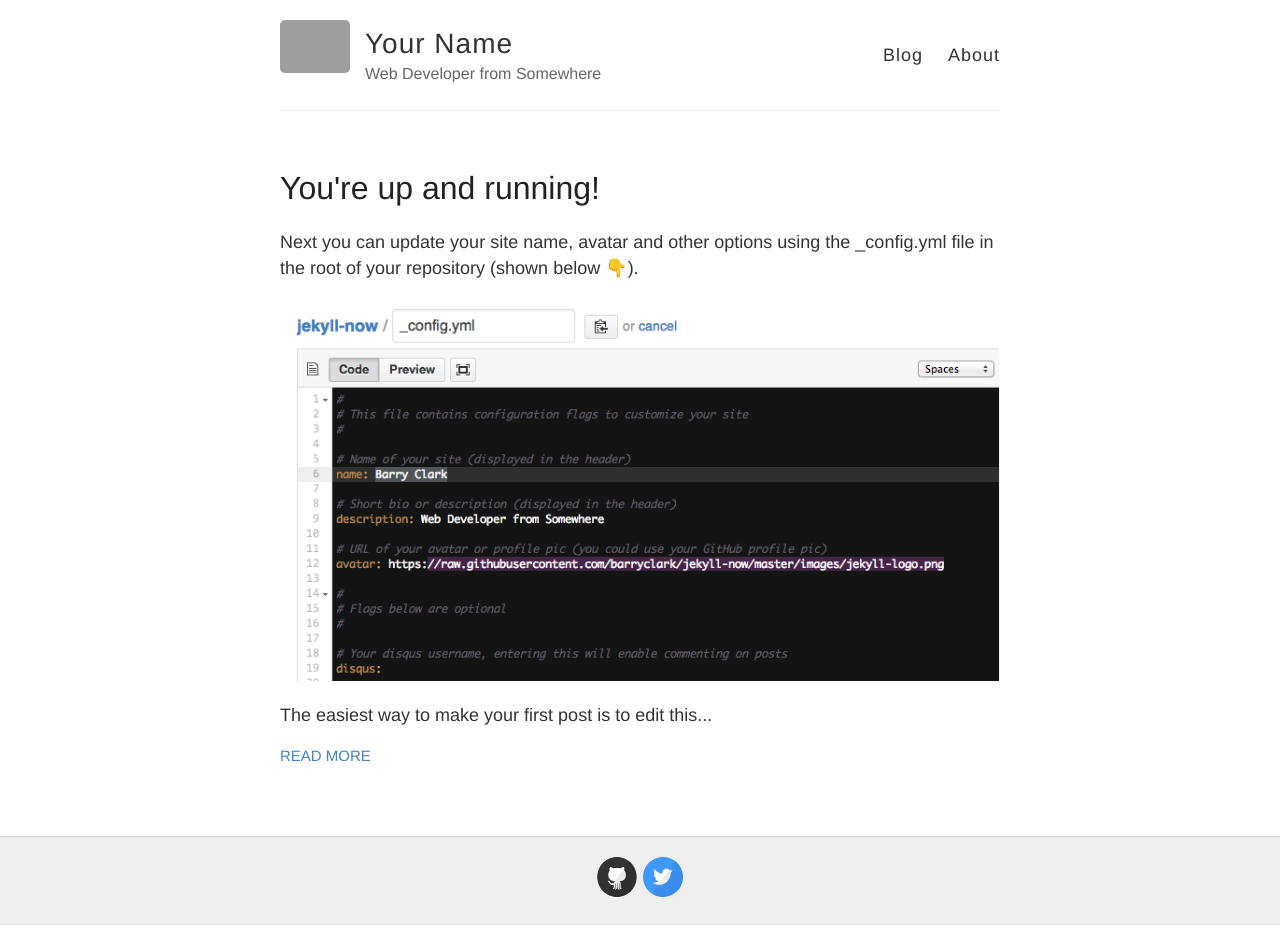
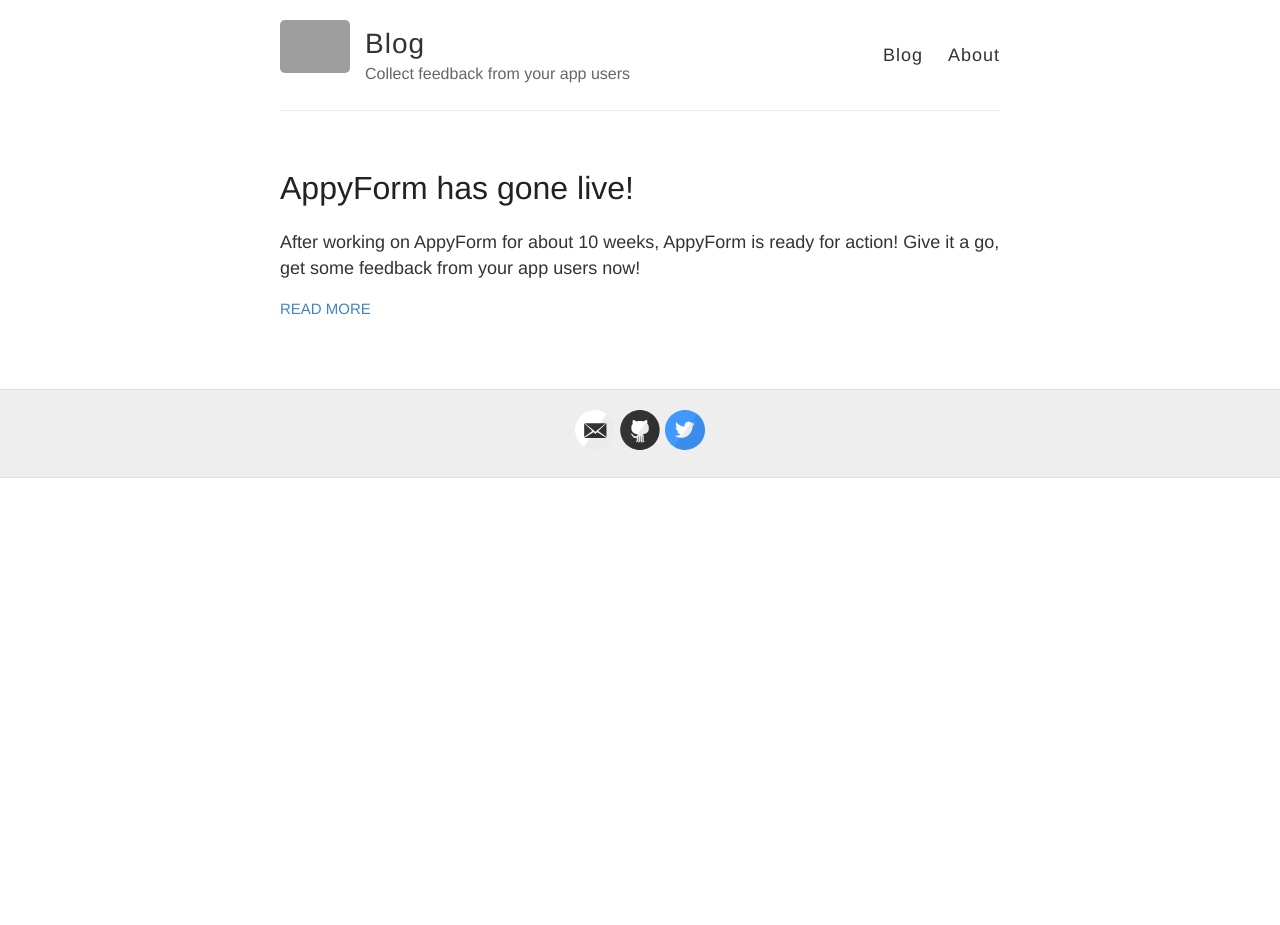
Before and after one commit to appyform/appyform.github.io, a Jekyll site: the page built from index.html, in a window 1280 px wide. Built offline with Jekyll 4.4.1, drawn with Linux system fonts in a browser that asks for light colours; emoji names are drawn with the system emoji font; after the commit the page ends 900 px from its top, so only the background shows below that; grey boxes are pictures that could not be loaded.

Commit message:
Testing.

```diff
--- a/_config.yml
+++ b/_config.yml
@@ -3,13 +3,13 @@
 #
 
 # Name of your site (displayed in the header)
-name: Your Name
+name: Blog
 
 # Short bio or description (displayed in the header)
-description: Web Developer from Somewhere
+description: Collect feedback from your app users
 
 # URL of your avatar or profile pic (you could use your GitHub profile pic)
-avatar: https://raw.githubusercontent.com/barryclark/jekyll-now/master/images/jekyll-logo.png
+avatar: http://www.appyform.com/landing-img/title-beta2.png
 
 #
 # Flags below are optional
@@ -18,15 +18,15 @@ avatar: https://raw.githubusercontent.com/barryclark/jekyll-now/master/images/je
 # Includes an icon in the footer for each username you enter
 footer-links:
   dribbble:
-  email:
+  email: contact@appyform.com
   facebook:
   flickr:
-  github: barryclark/jekyll-now
+  github: appyform
   instagram:
   linkedin:
   pinterest:
   rss: # just type anything here for a working RSS icon, make sure you set the "url" above!
-  twitter: jekyllrb
+  twitter: appyform
 
 # Your disqus shortname, entering this will enable commenting on posts
 disqus:
--- a/_posts/2014-3-3-Hello-World.md
+++ /dev/null
@@ -1,10 +0,0 @@
----
-layout: post
-title: You're up and running!
----
-
-Next you can update your site name, avatar and other options using the _config.yml file in the root of your repository (shown below :point_down:).
-
-![_config.yml]({{ site.baseurl }}/images/config.png)
-
-The easiest way to make your first post is to edit this one. Go into /_posts/ and update the Hello World markdown file. For more instructions head over to the [Jekyll Now repository](https://github.com/barryclark/jekyll-now) on GitHub.
--- /dev/null
+++ b/_posts/2014-8-4-AppyForm-gone-live.md
@@ -0,0 +1,9 @@
+---
+layout: post
+title: AppyForm has gone live!
+---
+
+After working on AppyForm for about 10 weeks, AppyForm is ready for action! Give it a go, get some feedback from your
+app users now!
+
+<!-- ![_config.yml]({{ site.baseurl }}/images/config.png) -->
```
